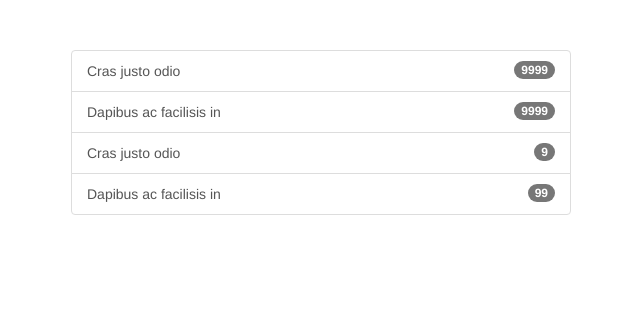
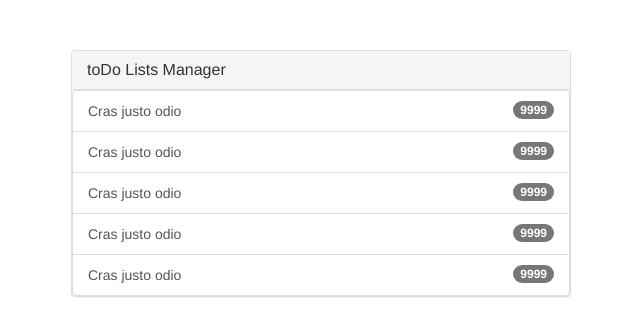
Before and after one commit to olecksamdr/toDoManager, a PHP site: page /template.html in a window 1280 px wide. Shown: the top 336 px of the page, without its empty margins (319-959 px from the left). Run offline with PHP 8.4, Linux system fonts and the light colour scheme.

Commit message:
Added title

```diff
--- a/style/css/style.css
+++ b/style/css/style.css
@@ -2,3 +2,9 @@
 	width: 500px;
 	margin: 50px auto;
 }
+.panel-body{
+	padding: 0;
+}
+.list-group{
+	margin-bottom: 0;
+}
--- a/template.html
+++ b/template.html
@@ -10,6 +10,11 @@
 </head>
 <body>
 <div class="lists">
+  <div class="panel panel-default">
+  	<div class="panel-heading">
+      <h3 class="panel-title">toDo Lists Manager</h3>
+  	</div>
+  	<div class="panel-body">
 	  <div class="list-group">
 	    <a href="#" class="list-group-item">
 	    <span class="badge">9999</span>
@@ -17,18 +22,25 @@
         </a>
 	    <a href="#" class="list-group-item">
 	    <span class="badge">9999</span>
-		  	Dapibus ac facilisis in
-		  </a>
-		  <a href="#" class="list-group-item">
-		    <span class="badge">9</span>
 	    Cras justo odio
         </a>
 	    <a href="#" class="list-group-item">
-		  	<span class="badge">99</span>
-		  	Dapibus ac facilisis in
+	    <span class="badge">9999</span>
+	    Cras justo odio
+        </a>
+	    <a href="#" class="list-group-item">
+	    <span class="badge">9999</span>
+	    Cras justo odio
+        </a>
+	    <a href="#" class="list-group-item">
+	    <span class="badge">9999</span>
+	    Cras justo odio
         </a>
 	  </div>
   	</div>
+  </div>
+</div>
+
 </ul>
 </body>
 </html>
```
Lines whose indentation alone changed are shown as unchanged.
